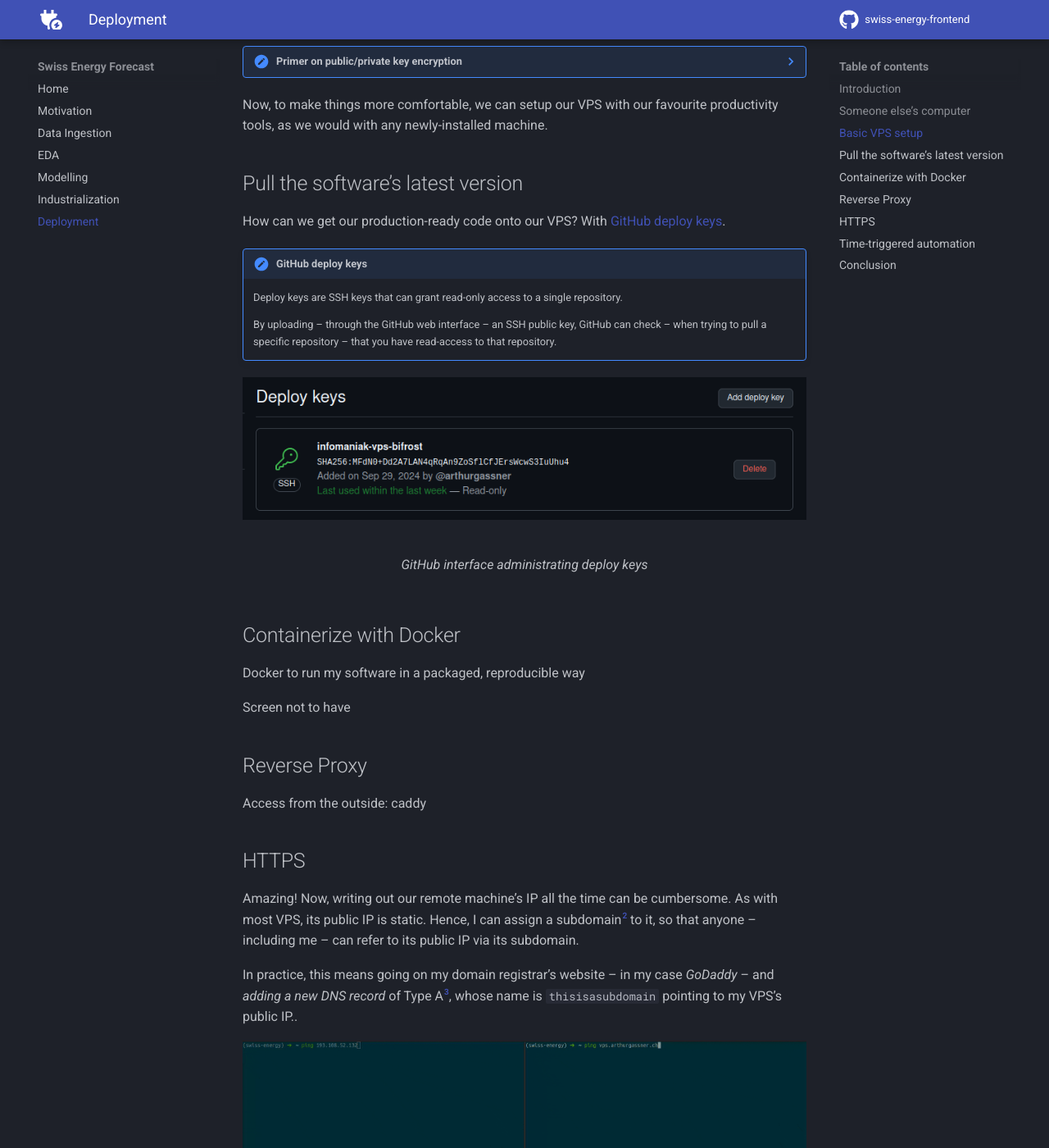
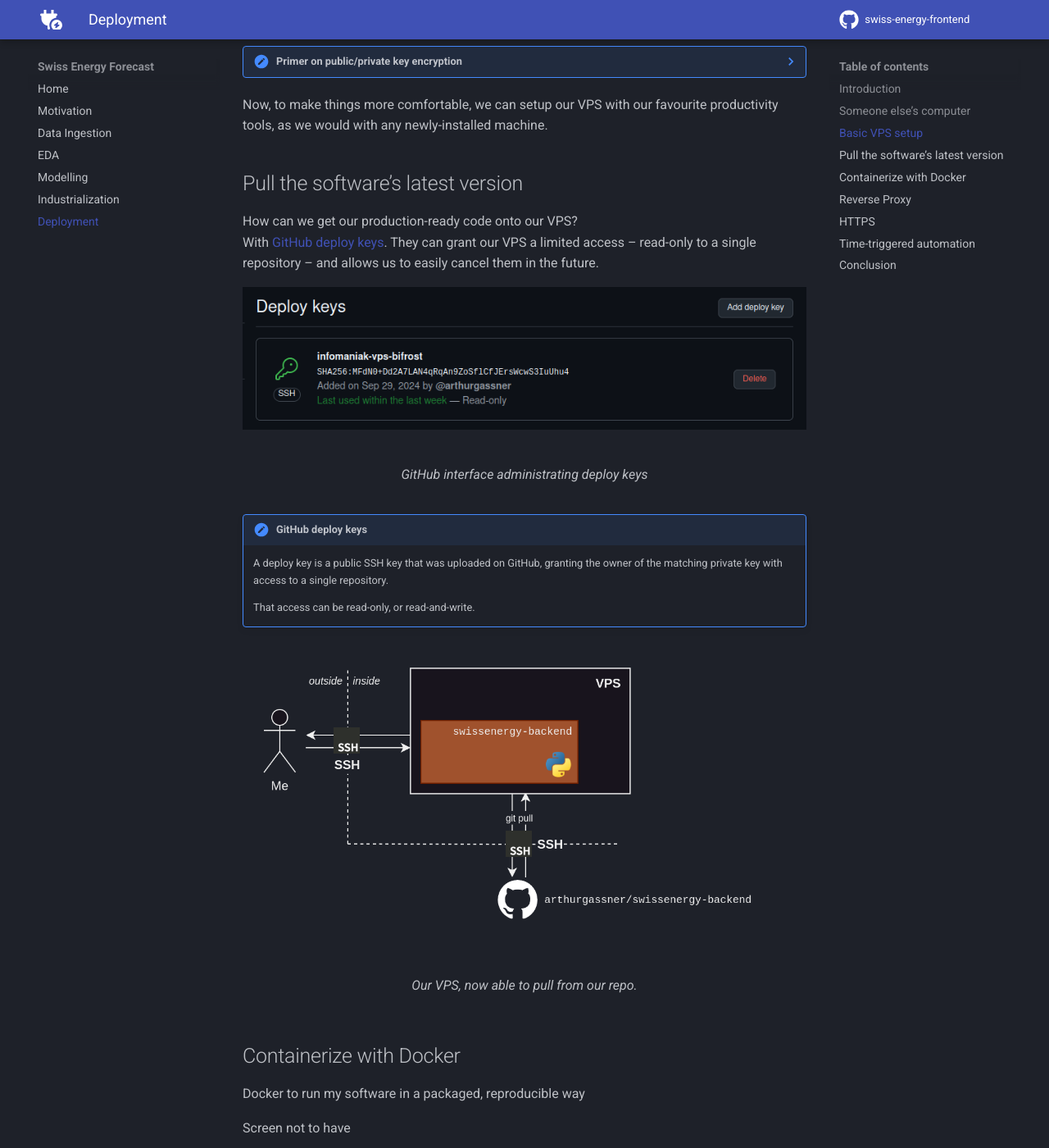
Before and after one commit to arthurgassner/swissenergy-frontend, an MkDocs documentation site: the page built from docs/deployment.md, in a window 1280 px wide and 1400 px high, scrolled down 1866 px. Shown: the whole window at 82% size. Built offline with MkDocs 1.6.1 and Material for MkDocs 9.7.7, drawn with Linux system fonts in a browser that asks for light colours; a script that is not in the unit is left out; comment, search, counter and statistics services are not loaded.

Commit message:
Update .md

```diff
--- a/docs/deployment.md
+++ b/docs/deployment.md
@@ -61,17 +61,24 @@ Now, to make things more comfortable, we can setup our VPS with our favourite pr
 
 ## Pull the software's latest version
 
-How can we get our production-ready code onto our VPS?
+How can we get our production-ready code onto our VPS?<br>
 With [GitHub deploy keys](https://docs.github.com/en/authentication/connecting-to-github-with-ssh/managing-deploy-keys).
-
-!!! note "GitHub deploy keys"
-    Deploy keys are SSH keys that can grant read-only access to a single repository.
-
-    By uploading -- through the GitHub web interface -- an SSH public key, GitHub can check -- when trying to pull a specific repository -- that you have read-access to that repository.
+They can grant our VPS a limited access -- read-only to a single repository -- and allows us to easily cancel them in the future.
 
 <figure markdown="span">
   ![Image title](assets/deployment/github_deploy_keys.png){ width="100%" }
   <figcaption>GitHub interface administrating deploy keys</figcaption>
+</figure>
+
+
+!!! note "GitHub deploy keys"
+    A deploy key is a public SSH key that was uploaded on GitHub, granting the owner of the matching private key with access to a single repository.
+
+    That access can be read-only, or read-and-write.
+
+<figure markdown="span">
+  ![Image title](assets/deployment/vps_github.png){ width="100%" }
+  <figcaption>Our VPS, now able to pull from our repo.</figcaption>
 </figure>
 
 ## Containerize with Docker
```
Also changed, not shown: docs/assets/deployment/vps_github.png (added), 4 other files.
